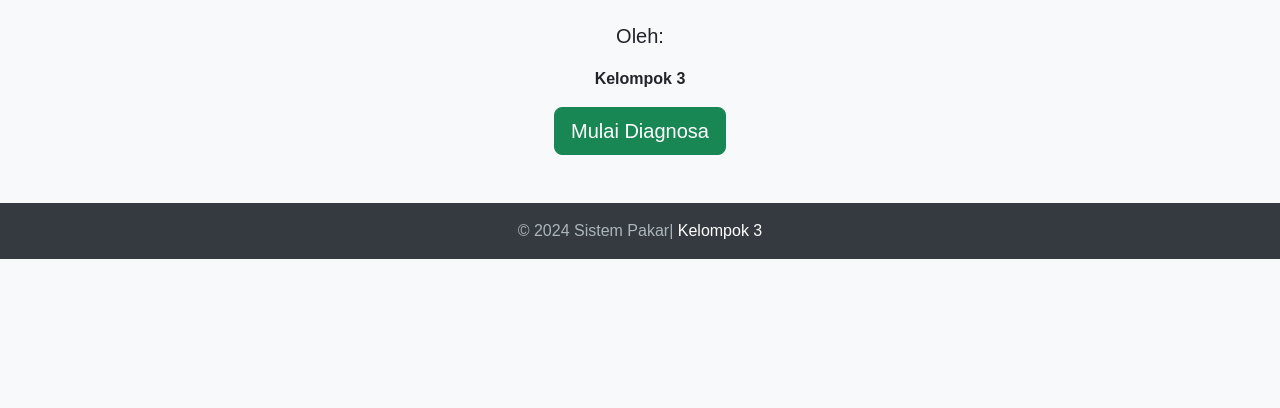
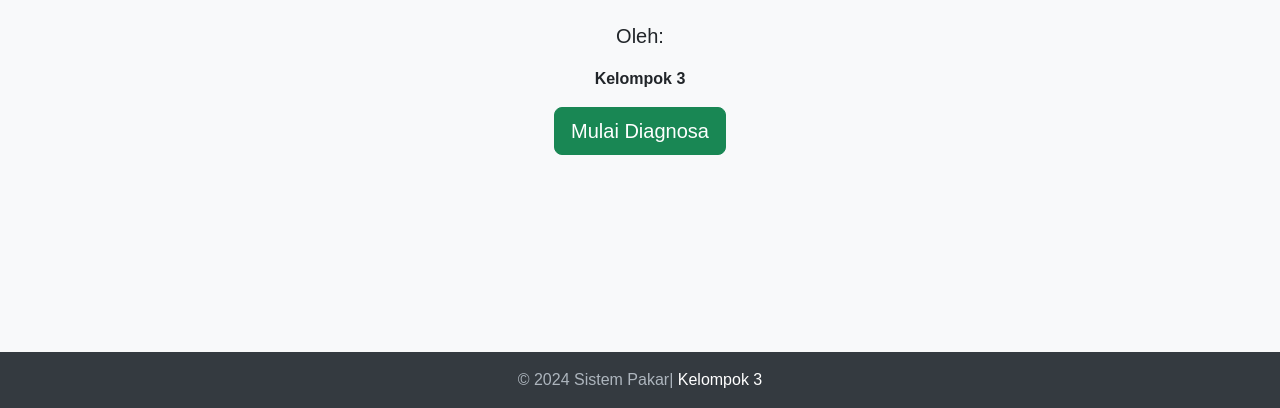
Before and after one commit to megamiiiii/diagnosa-penyakit-anak, a plain HTML site: page index.html in a window 1280 px wide. Shown: the part 392-800 px from the top of the page. Drawn offline with nearby package versions, Linux system fonts and the light colour scheme.

Commit message:
Update index.html

```diff
--- a/index.html
+++ b/index.html
@@ -9,6 +9,13 @@
         body {
             font-family: 'Arial', sans-serif;
             background-color: #f8f9fa;
+            display: flex;
+            flex-direction: column;
+            height: 100vh;
+            margin: 0;
+        }
+        .content {
+            flex-grow: 1;
         }
         footer {
             background: #343a40;
@@ -24,7 +31,7 @@
     </style>
 </head>
 <body>
-    <div class="container text-center my-5">
+    <div class="container text-center my-5 content">
         <h1 class="display-6 fw-bold">SISTEM PAKAR</h1>
         <h1 class="display-6 fw-bold">DIAGNOSA PENYAKIT ANAK</h1>
         <img src="logo_perguruanTinggi_7.png" alt="Logo STMIK" class="img-fluid my-4" style="max-width: 200px;">
@@ -32,9 +39,11 @@
         <p class="fw-semibold">Kelompok 3</p>
         <a href="pakar.html" class="btn btn-success btn-lg">Mulai Diagnosa</a>
     </div>
-</body>
+
     <footer class="text-center py-3">
         <p class="mb-0">© 2024 Sistem Pakar| <a href="#">Kelompok 3</a></p>
     </footer>
+
     <script src="https://cdn.jsdelivr.net/npm/bootstrap@5.3.2/dist/js/bootstrap.bundle.min.js"></script>
+</body>
 </html>
```
Lines whose indentation alone changed are shown as unchanged.
